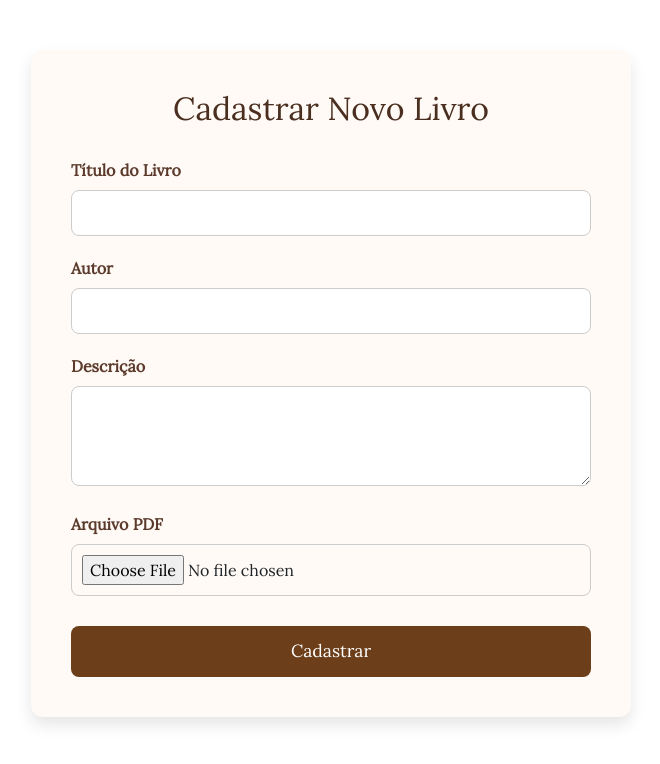
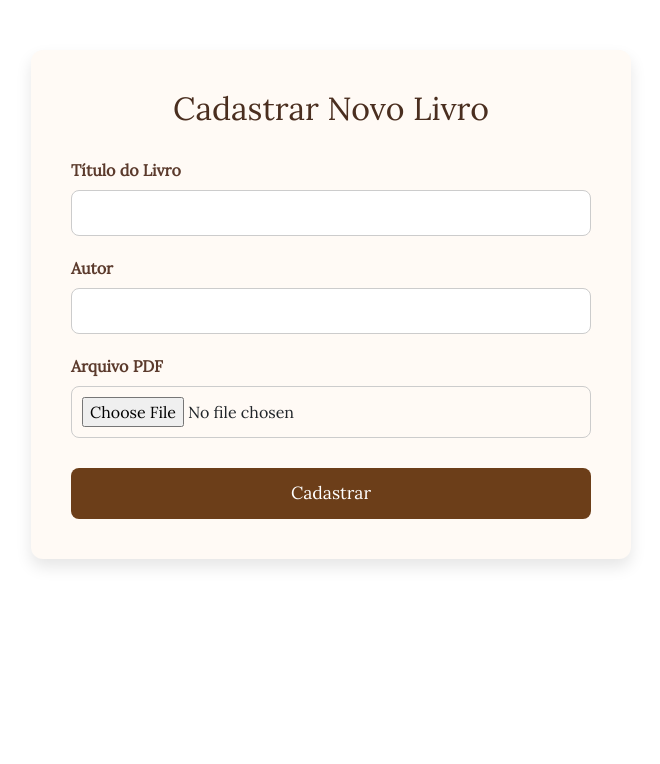
Before and after one commit to g-marcelino23/BibliotecaPublica.PI-front, a React (Create React App) app: page /cadastro-livros in a window 1280 px wide. Shown: the top 764 px of the page, without its empty margins (309-969 px from the left). Built offline with nearby package versions, Linux system fonts and the light colour scheme.

Commit message:
Update CadastroLivros.js

```diff
--- a/src/pages/CadastroLivros.js
+++ b/src/pages/CadastroLivros.js
@@ -38,13 +38,6 @@ function CadastroLivro() {
           required
         />
 
-        <label>Descrição</label>
-        <textarea
-          value={descricao}
-          onChange={(e) => setDescricao(e.target.value)}
-          required
-        />
-
         <label>Arquivo PDF</label>
         <input
           type="file"
```
